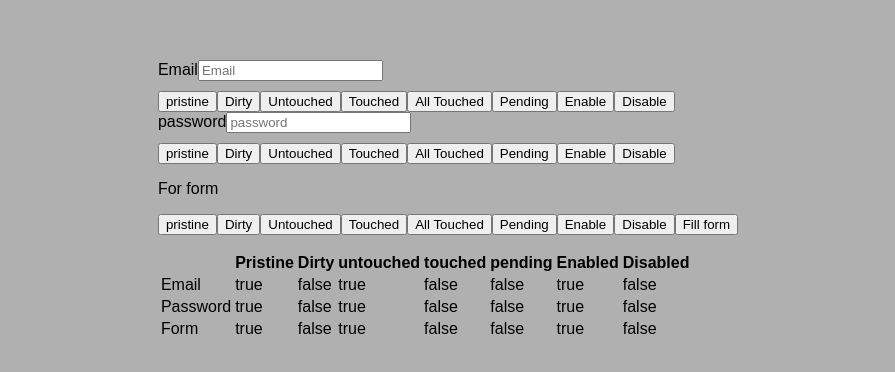
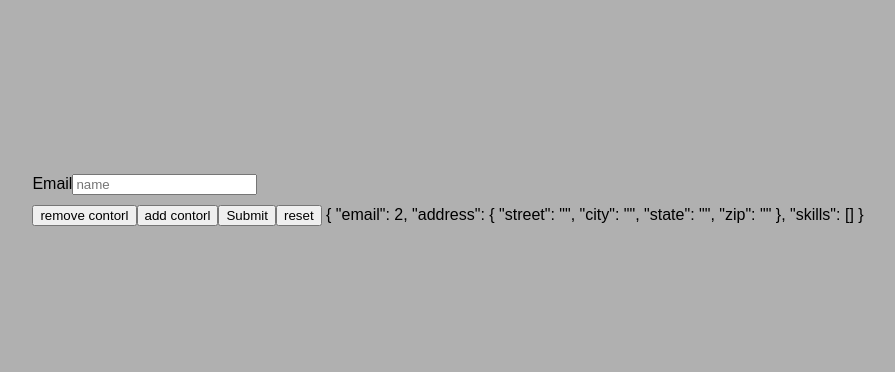
Before and after one commit to kyroluskamal/library-ar, an Angular app: page / in a window 1280 px wide. Shown: the part 208-580 px from the top of the page, without its empty margins (200-1095 px from the left). Built offline with nearby package versions, Linux system fonts and the light colour scheme.

Commit message:
[041] استخدام FormRecord في Angular وفهم Typed وUntyped Forms والفرق بينهم [#angular18+|#انجولار18+]

```diff
--- a/src/app/app.component.html
+++ b/src/app/app.component.html
@@ -1,233 +1,25 @@
 <div class="container">
     <form
-        [formGroup]="form"
+        [formGroup]="form2"
         (ngSubmit)="submit()"
     >
+    @for(key of formKeys ; track key){
       <div
           class="input-group"
           style="margin-bottom: 10px"
       >
           <label for="email">Email</label>
           <input
-                formControlName="email"
-                placeholder="Email"
-                (input)="onInput()"
+              [formControlName]="key"
+              [placeholder]="key"
           >
       </div>
-        <div class="btn-group">
-            <button
-                type="button"
-                (click)="form.controls.email.markAsPristine()"
-            >
-                pristine
-            </button>
-            <button
-                type="button"
-                (click)="form.controls.email.markAsDirty()"
-            >
-                Dirty
-            </button>
-            <button
-                type="button"
-                (click)="form.controls.email.markAsUntouched()"
-            >
-                Untouched
-            </button>
-            <button
-                type="button"
-                (click)="form.controls.email.markAsTouched()"
-            >
-                Touched
-            </button>
-            <button
-                type="button"
-                (click)="form.controls.email.markAllAsTouched()"
-            >
-                All Touched
-            </button>
-            <button
-                type="button"
-                (click)="form.controls.email.markAsPending()"
-            >
-                Pending
-            </button>
-            <button
-                type="button"
-                (click)="form.controls.email.enable()"
-            >
-                Enable
-            </button>
-            <button
-                type="button"
-                (click)="form.controls.email.disable()"
-            >
-                Disable
-            </button>
+              <button (click)="removeControl(key)">remove contorl</button>
+
+    }
+        <button (click)="addControl()">add contorl</button>
+        <button type="submit">Submit</button>
+        <button type="reset">reset</button>
+        {{form.value | json}}
+    </form>
 </div>
-        <div
-            class="input-group"
-            style="margin-bottom: 10px"
-        >
-            <label for="password">password</label>
-            <input
-                formControlName="password"
-                placeholder="password"
-            >
-        </div>
-        <div class="btn-group">
-            <button
-                type="button"
-                (click)="form.controls.password.markAsPristine()"
-            >
-                pristine
-            </button>
-            <button
-                type="button"
-                (click)="form.controls.password.markAsDirty()"
-            >
-                Dirty
-            </button>
-            <button
-                type="button"
-                (click)="form.controls.password.markAsUntouched()"
-            >
-                Untouched
-            </button>
-            <button
-                type="button"
-                (click)="form.controls.password.markAsTouched()"
-            >
-                Touched
-            </button>
-            <button
-                type="button"
-                (click)="form.controls.password.markAllAsTouched()"
-            >
-                All Touched
-            </button>
-            <button
-                type="button"
-                (click)="form.controls.password.markAsPending()"
-            >
-                Pending
-            </button>
-            <button
-                type="button"
-                (click)="form.controls.password.enable()"
-            >
-                Enable
-            </button>
-            <button
-                type="button"
-                (click)="form.controls.password.disable()"
-            >
-                Disable
-            </button>
-        </div>
-    </form>
-    <p>For form</p>
-    <div class="btn-group">
-        <button
-            type="button"
-            (click)="form.markAsPristine()"
-        >
-            pristine
-        </button>
-        <button
-            type="button"
-            (click)="form.markAsDirty()"
-        >
-            Dirty
-        </button>
-        <button
-            type="button"
-            (click)="form.markAsUntouched()"
-        >
-            Untouched
-        </button>
-        <button
-            type="button"
-            (click)="form.markAsTouched()"
-        >
-            Touched
-        </button>
-        <button
-            type="button"
-            (click)="form.markAllAsTouched()"
-        >
-            All Touched
-        </button>
-        <button
-            type="button"
-            (click)="form.markAsPending()"
-        >
-            Pending
-        </button>
-        <button
-            type="button"
-            (click)="form.enable()"
-        >
-            Enable
-        </button>
-        <button
-            type="button"
-            (click)="form.disable()"
-        >
-            Disable
-        </button>
-        <button (click)="patchVallue()">Fill form</button>
-    </div>
-    <p>
-        <!-- <span style="font-weight: bold;">Form Value:</span>
-        {{this.form.value | json}}
-        <br>
-        <span style="font-weight: bold;">Form raw value:</span>
-        {{this.form.getRawValue() | json}} -->
-    </p>
-    <table>
-        <thead>
-            <tr>
-                <th></th>
-                <th>Pristine</th>
-                <th>Dirty</th>
-                <th>untouched</th>
-                <th>touched</th>
-                <th>pending</th>
-                <th>Enabled</th>
-                <th>Disabled</th>
-            </tr>
-        </thead>
-        <tbody>
-            <tr>
-                <td class="row-title">Email</td>
-                <td [class.true]="form.controls.email.pristine">{{ form.controls.email.pristine }}</td>
-                <td [class.true]="form.controls.email.dirty">{{ form.controls.email.dirty }}</td>
-                <td [class.true]="form.controls.email.untouched">{{ form.controls.email.untouched }}</td>
-                <td [class.true]="form.controls.email.touched">{{ form.controls.email.touched }}</td>
-                <td [class.true]="form.controls.email.pending">{{ form.controls.email.pending }}</td>
-                <td [class.true]="form.controls.email.enabled">{{ form.controls.email.enabled }}</td>
-                <td [class.true]="form.controls.email.disabled">{{ form.controls.email.disabled }}</td>
-            </tr>
-            <tr>
-                <td class="row-title">Password</td>
-                <td [class.true]="form.controls.password.pristine">{{ form.controls.password.pristine }}</td>
-                <td [class.true]="form.controls.password.dirty">{{ form.controls.password.dirty }}</td>
-                <td [class.true]="form.controls.password.untouched">{{ form.controls.password.untouched }}</td>
-                <td [class.true]="form.controls.password.touched">{{ form.controls.password.touched }}</td>
-                <td [class.true]="form.controls.password.pending">{{ form.controls.password.pending }}</td>
-                <td [class.true]="form.controls.password.enabled">{{ form.controls.password.enabled }}</td>
-                <td [class.true]="form.controls.password.disabled">{{ form.controls.password.disabled }}</td>
-            </tr>
-            <tr>
-                <td class="row-title">Form</td>
-                <td [class.true]="form.pristine">{{ form.pristine }}</td>
-                <td [class.true]="form.dirty">{{ form.dirty }}</td>
-                <td [class.true]="form.untouched">{{ form.untouched }}</td>
-                <td [class.true]="form.touched">{{ form.touched }}</td>
-                <td [class.true]="form.pending">{{ form.pending }}</td>
-                <td [class.true]="form.enabled">{{ form.enabled }}</td>
-                <td [class.true]="form.disabled">{{ form.disabled }}</td>
-            </tr>
-        </tbody>
-    </table>
-</div>
--- a/src/app/app.component.ts
+++ b/src/app/app.component.ts
@@ -1,21 +1,26 @@
 import { Component, inject } from '@angular/core';
-import { FormBuilder } from '@angular/forms';
-
-/************************************
- * User interaction states
- *************************************/
-// pristine
-// dirty
-// touched
-// untouched
-// disabled
-// enabled
-/************************************
- * Validation states
- *************************************/
-// pending
-// valid
-// invalid
+import {
+  FormArray,
+  FormBuilder,
+  FormControl,
+  FormGroup,
+  FormRecord,
+  NonNullableFormBuilder,
+  ValidationErrors,
+  Validators,
+} from '@angular/forms';
+interface UserFormGroup {
+  email?: (string | ValidationErrors)[];
+  name?: string[];
+  address: FormGroup<AddressFormGroup>;
+  skills: FormArray<FormControl<string>>;
+}
+interface AddressFormGroup {
+  street: FormControl<string | null>;
+  city: FormControl<string | null>;
+  state: FormControl<string | null>;
+  zip: FormControl<string | null>;
+}
 @Component({
   selector: 'app-root',
   templateUrl: './app.component.html',
@@ -25,29 +30,37 @@ import { FormBuilder } from '@angular/forms';
 })
 export class AppComponent {
   title = 'Coding Bible library';
+  formContol = new FormControl<string | null>(null);
   fb = inject(FormBuilder);
+
+  form2 = new FormRecord<FormControl<string | null>>({
+    name: new FormControl(''),
+  }); // empty object
   form = this.fb.group({
-    email: [''],
-    password: [''],
+    email: [2, [Validators.required]],
+    address: this.fb.group({
+      street: [''],
+      city: [''],
+      state: [''],
+      zip: [''],
+    }),
+    skills: new FormArray<FormControl<string>>([]),
   });
-  ngOnInit() {
-    this.form.controls.email.statusChanges.subscribe((status) => {
-      console.log(status);
-    });
+
+  get formKeys() {
+    return Object.keys(this.form2.controls);
   }
+  ngOnInit() {}
   submit() {
     if (this.form.invalid) return;
     console.log(this.form.value);
   }
-
-  patchVallue() {
-    this.form.patchValue({
-      email: 'email@gmail.com',
-      password: 'password',
-    });
+  addControl() {
+    const controlName = `control${this.formKeys.length + 1}`;
+    this.form2.addControl(controlName, new FormControl(''));
   }
 
-  onInput() {
-    this.form.controls.password.setValue(this.form.controls.email.value + 'a');
+  removeControl(controlName: string) {
+    this.form2.removeControl(controlName);
   }
 }
```
Lines whose indentation alone changed are shown as unchanged.
